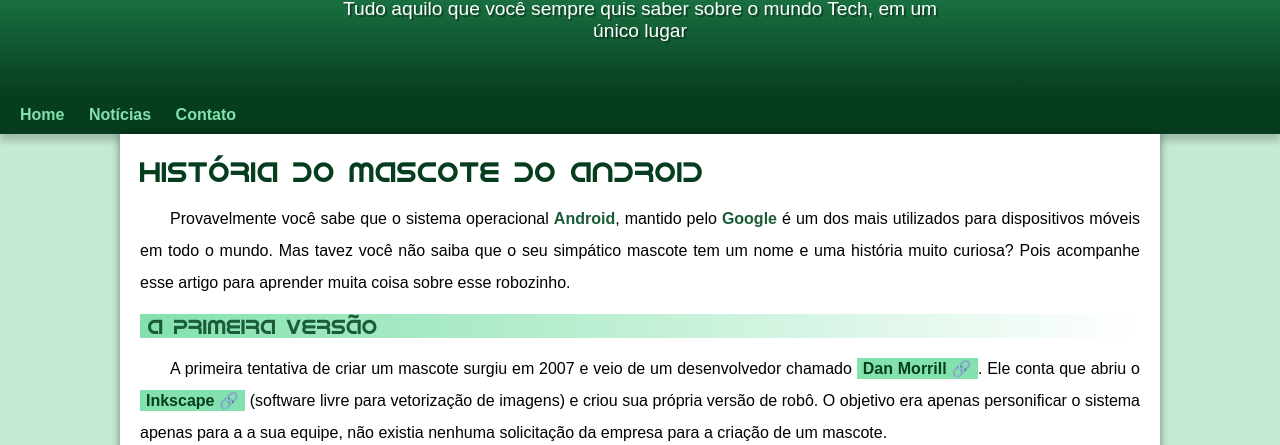
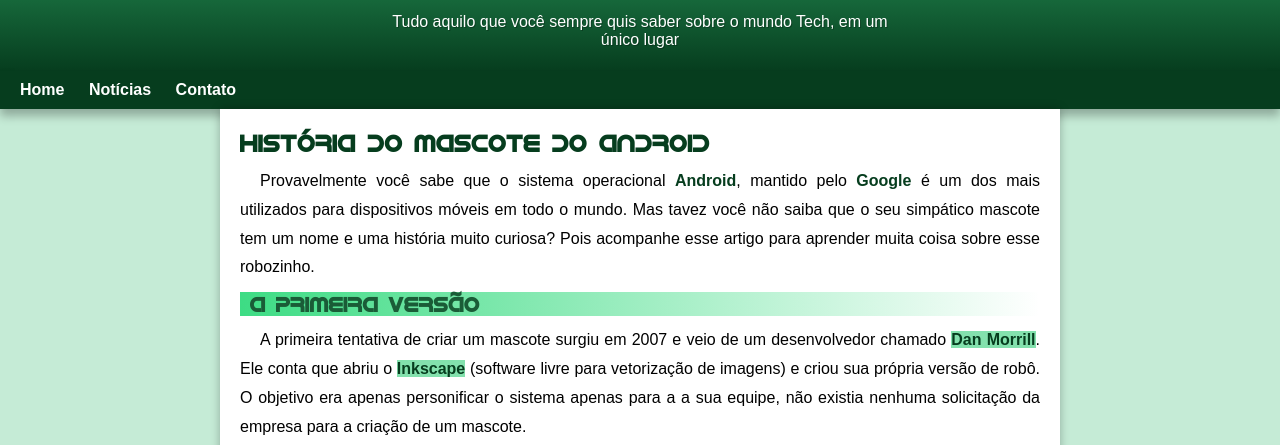
Before and after one commit to Thiagomartinsvieira/Projeto-Android, a plain HTML site: page index.html in a window 1280 px wide. Shown: the part 109-554 px from the top of the page. Drawn offline with Linux system fonts and the light colour scheme.

Commit message:
Corrigindo style

```diff
--- a/Style/style.css
+++ b/Style/style.css
@@ -1,6 +1,6 @@
 @charset "UTF-8";
 
-@import url('https://fonts.googleapis.com/css2?family=Bebas+Neue&display=swap');
+@import url('https://fonts.googleapis.com/css2?family=Kanit:ital,wght@0,100;0,200;0,300;0,400;0,500;0,600;0,700;0,800;0,900;1,100;1,200;1,300;1,400;1,500;1,600;1,700;1,800;1,900&display=swap');
 
 @font-face {
     font-family: 'Android';
@@ -9,39 +9,38 @@
 }
 
 :root {
-    --cor0:#c5ebd5;
-    --cor1:#83e1ad;
-    --cor2:#3ddc84;
-    --cor3:#2fa866;
-    --cor4:#1a5c37;
-    --cor5:#063d1e;
+    --cor0: #c5ebd6;
+    --cor1: #83e1ad;
+    --cor2: #3ddc84;
+    --cor3: #2fa866;
+    --cor4: #1a5c37;
+    --cor5: #063d1e;
 
-    --fonte-padrao: Arial, verdana, Helvetica, Sans-serif;
-    --fonte-destaque: 'Bebas Neue',cursive;
-    --fonte-android: 'Android', cursive;
-
+    --fonte-padrao: Arial, Verdana, Helvetica, sans-serif;
+    --fonte-destaque: 'Kanit', sans-serif;
+    --fonte-android: 'Android', 'cursive';
 }
 
-* {
+*{
     margin: 0px;
     padding: 0px;
 }
 
-body{
+body {
     background-color: var(--cor0);
     font-family: var(--fonte-padrao);
 }
 
-a.externo::after {
-    content: '\00A0\1F517';
+/*a.externo::after {
+    content: '\00aA0\1F517';
 }
+*/
 
 header {
     background-image: linear-gradient(to bottom, var(--cor3), var(--cor5));
-    min-width: 150px;
+    min-height: 150px;
     text-align: center;
     padding-top: 30px;
-    padding-bottom: 4px;
 }
 
 header > h1 {
@@ -50,82 +49,75 @@ header > h1 {
     font-size: 3em;
     font-weight: normal;
     margin-bottom: 20px;
-    text-shadow: 2px 2px 0px rgba(0, 0, 0, 0.297);
+    text-shadow: 2px 2px 0px rgba(0, 0, 0, 0.267);
 }
 
-header > p {
+header > p
+{
     font-family: var(--fonte-padrao);
-    font-size: 1.2em;
+    font-size: 1,2em;
     color: white;
-    max-width: 600px;
+    margin: auto;
+    max-width: 500px;
+    padding-bottom: 15px;
+    padding-left: 10px;
     padding-right: 10px;
-    padding-left: 10px;
-    margin: auto;
-    padding-bottom: 50px;
-    text-shadow: 2px 2px 0px rgba(0, 0, 0, 0.337);
+    text-shadow: 1px 1px 0px rgba(0, 0, 0, 0.267);
 }
 
 nav {
     background-color: var(--cor5);
     padding: 10px;
-    box-shadow: 0px 7px 7px rgba(0, 0, 0, 0.196);
+    box-shadow: 0px 7px 9px rgba(0, 0, 0, 0.274);
 }
 
 nav > a {
-    color: var(--cor1);
+    color: white;
     padding: 10px;
-    border-radius: 5px;
     text-decoration: none;
     font-weight: bold;
-    transition-duration: 0.7s;
 }
 
 nav > a:hover {
     background-color: var(--cor3);
     color: var(--cor5);
+    border-radius: 5px;
+    transition-duration: .3s;
 }
-
-main {
-
-    min-height: 300px;
-    max-width: 1000px;
+main > article {
+    background-color: white;
+    min-width: 250px;
+    max-width: 800px;
     margin: auto;
-    margin-bottom: 30px;
     padding: 20px;
-    background-color: white;
-    box-shadow: 0px 0px 10px rgba(0, 0, 0, 0.438);
+    box-shadow: 0px 0px 10px rgba(0, 0, 0, 0.274);
     border-bottom-left-radius: 10px;
     border-bottom-right-radius: 10px;
 }
 
-main h1 {
-    color: var(--cor5);
-    font-family: var(--fonte-android);
-    font-weight: normal;
-    font-size: 1.8em;
+main {
+    margin-bottom: 30px;
 }
 
 main h2 {
     font-family: var(--fonte-android);
+    font-size: 1.3em;
     color: var(--cor4);
-    font-size: 1.3em;
-    font-weight: normal;
-    background-image: linear-gradient(to right, var(--cor1), transparent);
-    text-indent: 8px;
+    padding-left: 10px;
+    background-image: linear-gradient(to right, var(--cor2), transparent );
 }
 
 main p {
-    margin: 15px 0px;
+    margin: 10px 0px;
     text-align: justify;
-    text-indent: 30px;
+    text-indent: 20px;
     font-size: 1em;
-    line-height: 2em;
+    line-height: 1.8em;
 }
 
 main strong {
-    color: var(--cor4);
-    font-weight: bolder;
-
+    color: var(--cor5);
+    font-weight: bold;
 }
 
 main a {
@@ -133,7 +125,6 @@ main a {
     font-weight: bold;
     color: var(--cor5);
     background-color: var(--cor1);
-    padding: 2px 6px;
 }
 
 main a:hover {
@@ -141,22 +132,11 @@ main a:hover {
     color: var(--cor4);
 }
 
-main img {
-    width: 100%;
-}
-
-main img.pequena{
-    max-width: 350px;
-    display: block;
-    margin: auto;
-}
-
 div.video {
-    background-color: var(--cor5);
+    background-color: #1a5c37;
     margin: 0px -20px 30px -20px;
     padding: 20px;
-    padding-bottom: 56.5%;
-
+    padding-bottom: 50%;
     position: relative;
 }
 
@@ -169,38 +149,53 @@ div.video > iframe {
 }
 
 aside {
-    background-color:var(--cor1);
+    background-color: var(--cor3);
     padding: 10px;
     border-radius: 10px;
-    box-shadow: 3px 3px 8px rgba(0, 0, 0, 0.311);
+    box-shadow: 3px 3px 8px rgba(0, 0, 0, 0.212);
 }
 
 aside > h3 {
+    color: white;
     background-color: var(--cor4);
-    color: white;
-    padding: 10px;
+    padding: 7px;
     margin: -10px -10px 0px -10px;
-    border-radius: 10px 10px 0px 10px;
+    border-radius: 10px 10px 0px 0px;
 }
 
 aside > ul {
     list-style-type: '\2714\00A0\00A0';
-     list-style-position: inside;
-     columns: 2;
+    list-style-position: inside;
+    columns: 2;
+}
+
+main > article > h1 {
+    color: var(--cor5);
+    font-family: var(--fonte-android);
+}
+
+main > article > picture > img {
+    width: 100%;
+}
+
+main article > img.pequena {
+    max-width: 350px    ;
+    margin: auto;
+    display: block;
 }
 
 footer {
     background-color: var(--cor5);
     color: white;
     text-align: center;
-    font-size: 0.8;
     padding: 5px;
+    font-size: 0.8em;
 }
 
 footer a {
-    color: white;
-    font-weight: bolder;
+    color: var(--cor0);
     text-decoration: none;
+    font-weight: bold;
 }
 
 footer a:hover {
```
